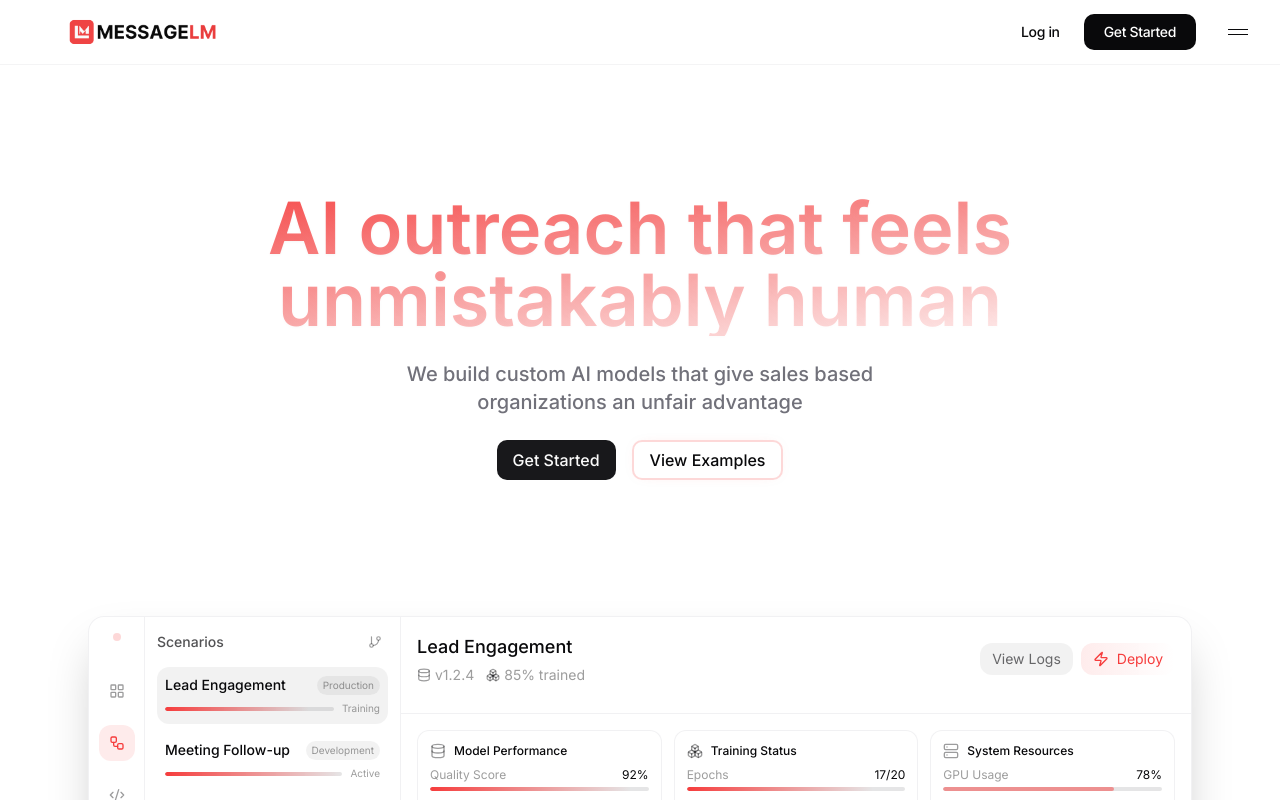
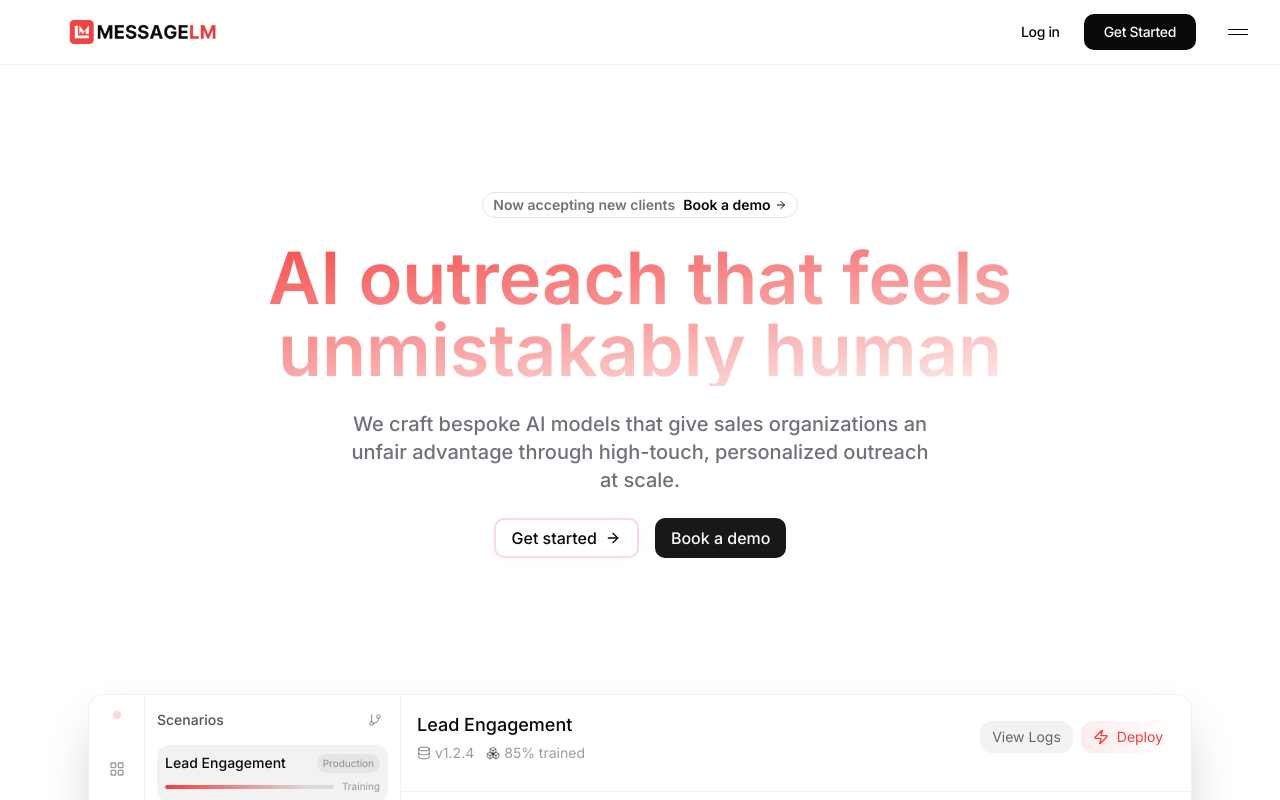
Before and after one commit to angussewell/messagelm-landing-page, a Next.js app: page / in a window 1280 px wide. Shown: the top 800 px of the page. Built offline with nearby package versions, Linux system fonts and the light colour scheme.

Commit message:
Update messaging to emphasize custom AI and human-like outreach

```diff
--- a/src/app/layout.tsx
+++ b/src/app/layout.tsx
@@ -12,8 +12,8 @@ const inter = Inter({
 })
 
 export const metadata: Metadata = {
-  title: "MessageLM - AI Sales Enablement & Outreach Software",
-  description: "MessageLM is an AI sales enablement and outreach software that helps businesses write high-quality, human-like messages using AI. Custom-built for your CRM to provide a sophisticated sales experience.",
+  title: "MessageLM - Custom AI Sales Intelligence Platform",
+  description: "We craft bespoke AI models that give sales organizations an unfair advantage. Our platform combines expert prompt engineering with custom-built AI to create outreach that feels unmistakably human.",
   icons: {
     icon: [
       {
--- a/src/app/page.tsx
+++ b/src/app/page.tsx
@@ -2,28 +2,36 @@ import React from 'react'
 import { HeroSection } from "@/components/blocks/hero-section";
 import { Features } from '@/components/sections/Features'
 import { HowItWorks } from '@/components/sections/HowItWorks'
+import { ArrowRight } from 'lucide-react'
 
 export default function Home() {
   return (
-    <main className="flex min-h-screen flex-col">
+    <>
       <HeroSection
+        badge={{
+          text: "Now accepting new clients",
+          action: {
+            text: "Book a demo",
+            href: "/demo"
+          }
+        }}
         title="AI outreach that feels unmistakably human"
-        description="We build custom AI models that give sales based organizations an unfair advantage"
+        description="We craft bespoke AI models that give sales organizations an unfair advantage through high-touch, personalized outreach at scale."
         actions={[
           {
-            text: "Get Started",
+            text: "Get started",
             href: "/get-started",
-            variant: "default",
+            icon: <ArrowRight className="w-4 h-4" />,
+            variant: "glow"
           },
           {
-            text: "View Examples",
-            href: "/demo",
-            variant: "glow",
-          },
+            text: "Book a demo",
+            href: "/demo"
+          }
         ]}
       />
       <Features />
       <HowItWorks />
-    </main>
+    </>
   )
 }
```
